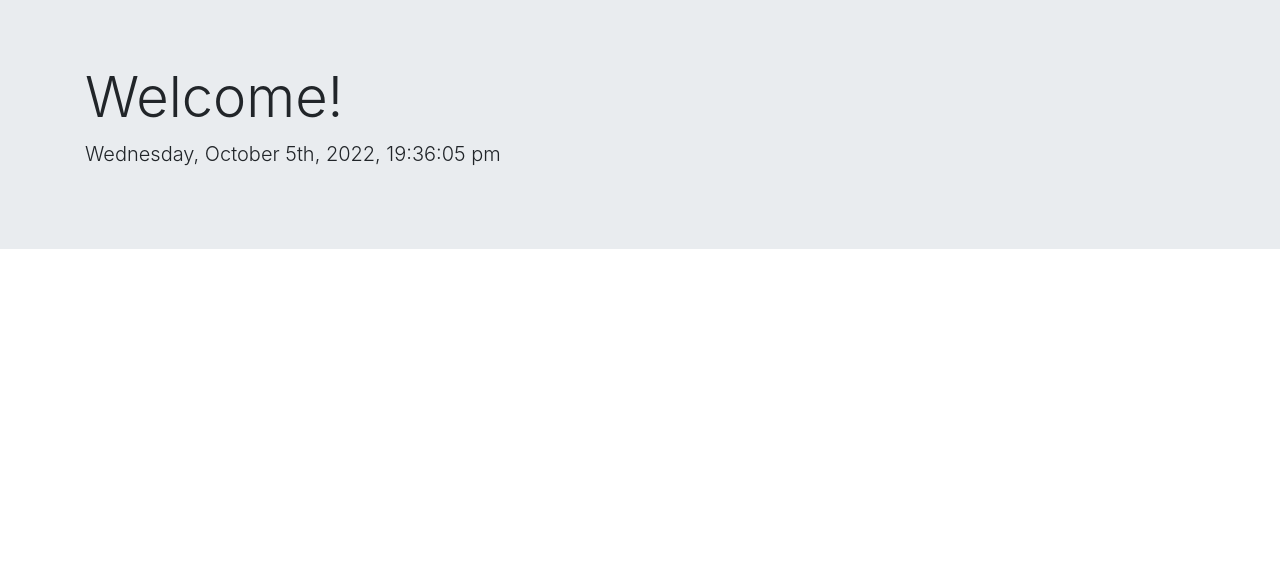
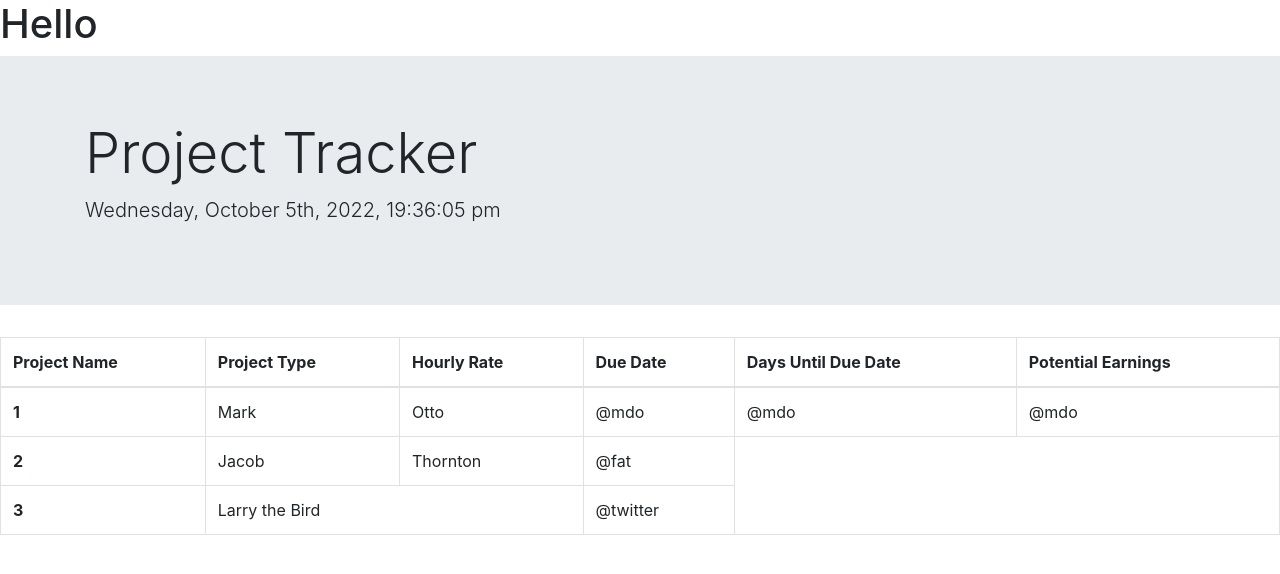
Before and after one commit to dpackaz/project-tracker, a plain HTML site: page index.html in a window 1280 px wide. Drawn offline with nearby package versions, Linux system fonts and the light colour scheme.

Commit message:
add table

```diff
--- /dev/null
+++ b/assets/style.css
@@ -0,0 +1,17 @@
+.custom {
+    width: 80%;
+    background-color: black;
+    font-size: x-large;
+}
+
+.custom-jumbotron {
+    background-color: red;
+}
+
+* {
+    color: red;
+}
+
+h1 {
+    font-family: serif;
+}
--- a/index.html
+++ b/index.html
@@ -5,25 +5,60 @@
         <meta http-equiv="X-UA-Compatible" content="IE=edge">
         <meta name="viewport" content="width=device-width, initial-scale=1.0">
         <link rel="stylesheet" href="https://cdnjs.cloudflare.com/ajax/libs/twitter-bootstrap/4.5.0/css/bootstrap.min.css">
-        <link rel="stylesheet" src="./style.css">
-        <script
-        type="text/javascript"
-        src="https://cdnjs.cloudflare.com/ajax/libs/moment.js/2.27.0/moment.min.js"></script>
+        <script type="text/javascript" src="https://cdnjs.cloudflare.com/ajax/libs/moment.js/2.27.0/moment.min.js"></script>
+        <link rel="stylesheet" type="text/css" src="./assets/style.css">
         <title>Project Tracker</title>
     </head>
     <body>
+        <h1>Hello</h1>
         <header>
-            <div class="jumbotron jumbotron-fluid">
+            <div class="jumbotron jumbotron-fluid custom-jumbotron">
                 <div class="container">
-                  <h1 class="display-4">Welcome!</h1>
+                  <h1 class="display-4">Project Tracker</h1>
                   <p class="lead custom-current-time">Today's Date</p>
                 </div>
               </div>
         </header>
 
+        <main>
+            <table class="table table-hover table-bordered custom">
+                <thead>
+                  <tr>
+                    <th scope="col">Project Name</th>
+                    <th scope="col">Project Type</th>
+                    <th scope="col">Hourly Rate</th>
+                    <th scope="col">Due Date</th>
+                    <th scope="col">Days Until Due Date</th>
+                    <th scope="col">Potential Earnings</th>
+                  </tr>
+                </thead>
+                <tbody>
+                  <tr>
+                    <th scope="row">1</th>
+                    <td>Mark</td>
+                    <td>Otto</td>
+                    <td>@mdo</td>
+                    <td>@mdo</td>
+                    <td>@mdo</td>
+                  </tr>
+                  <tr>
+                    <th scope="row">2</th>
+                    <td>Jacob</td>
+                    <td>Thornton</td>
+                    <td>@fat</td>
+                  </tr>
+                  <tr>
+                    <th scope="row">3</th>
+                    <td colspan="2">Larry the Bird</td>
+                    <td>@twitter</td>
+                  </tr>
+                </tbody>
+              </table>
+        </main>
+
         <script src="https://cdnjs.cloudflare.com/ajax/libs/jquery/3.5.1/jquery.slim.min.js"></script>
         <script src="https://cdnjs.cloudflare.com/ajax/libs/popper.js/1.16.1/umd/popper.min.js"></script>
         <script src="https://cdnjs.cloudflare.com/ajax/libs/twitter-bootstrap/4.5.0/js/bootstrap.min.js"></script>
-        <script src="./script.js"></script>
+        <script src="./assets/script.js"></script>
     </body>
 </html>
```
Also changed, not shown: assets/script.js (renamed from script.js), style.css (deleted).
